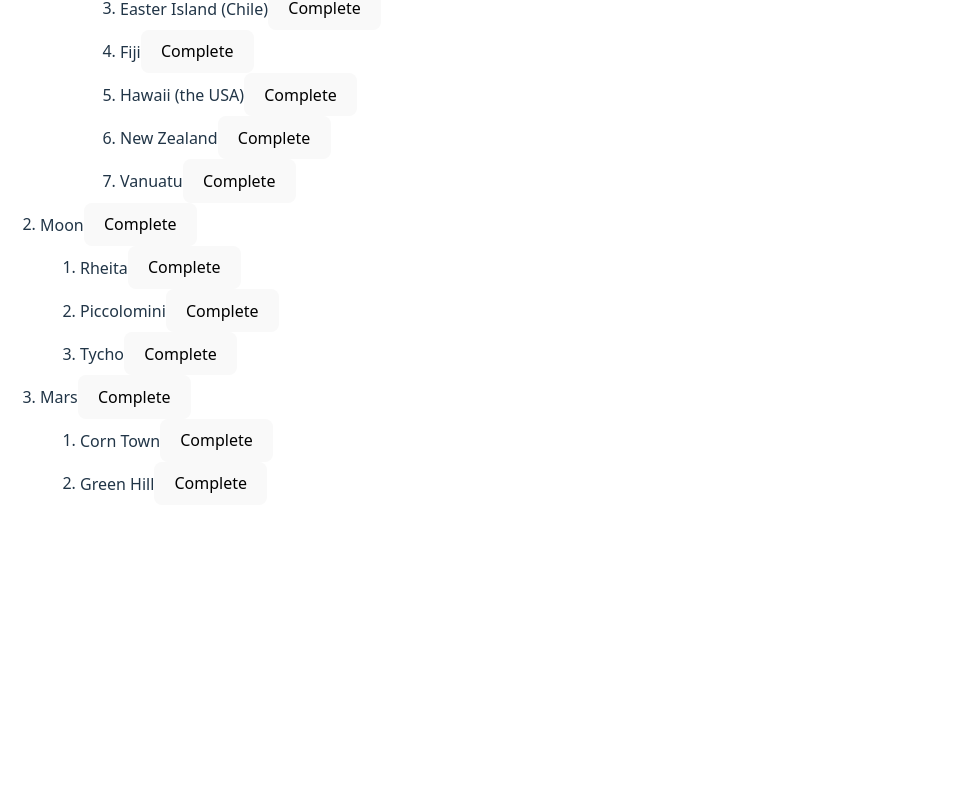
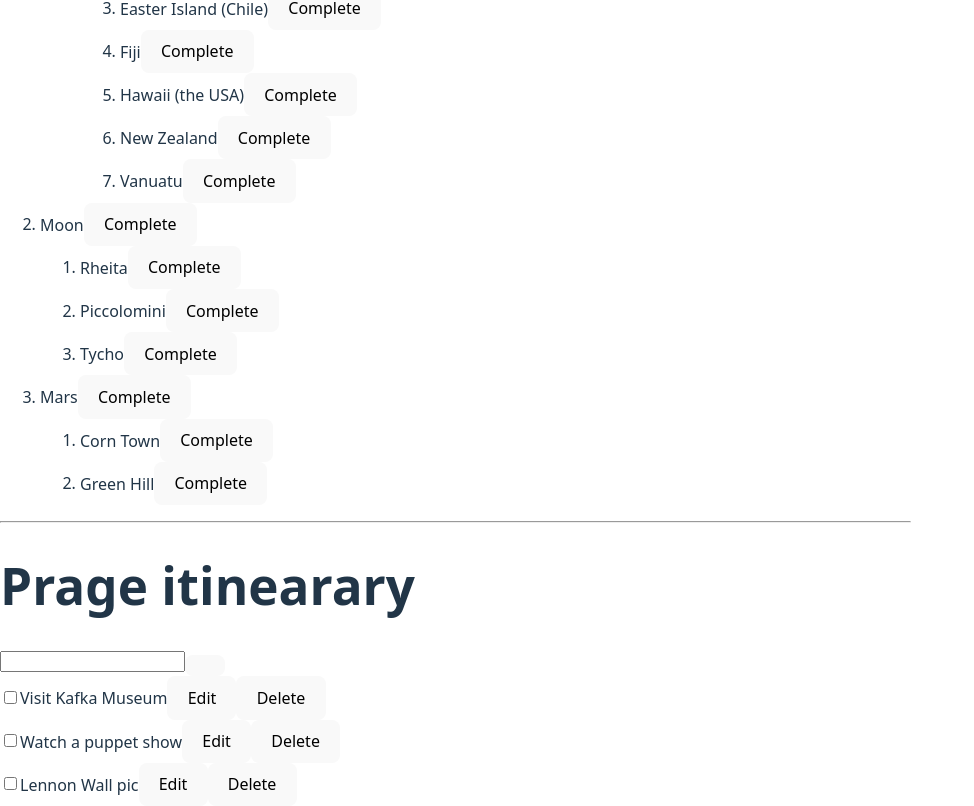
Before and after one commit to JosephHerreraDev/react-components-practice, a React (Vite) app: page / in a window 1280 px wide. Shown: the part 5147-5953 px from the top of the page, without its empty margins (0-974 px from the left). Before the commit the page ends 5668 px from the top, so only its background shows below. Built offline with nearby package versions, Linux system fonts and the light colour scheme.

Commit message:
Add Task management components with reducer for state handling

```diff
--- a/src/App.jsx
+++ b/src/App.jsx
@@ -9,6 +9,7 @@
 import ArtForm from "./components/ArtForm";
 import BucketList from "./components/BucketList";
 import { TravelPlan } from "./components/TravelPlan";
+import TaskApp from "./components/TaskApp";
 
 function App() {
   return (
@@ -39,6 +40,8 @@
       <BucketList />
       <hr />
       <TravelPlan />
+      <hr />
+      <TaskApp />
     </>
   );
 }
--- /dev/null
+++ b/src/components/AddTask.jsx
@@ -0,0 +1,8 @@
+export function AddTask({ onAddTask }) {
+  return (
+    <>
+      <input type="text" />
+      <button onClick={onAddTask} />
+    </>
+  );
+}
--- /dev/null
+++ b/src/components/TaskApp.jsx
@@ -0,0 +1,49 @@
+import { useReducer } from "react";
+import { AddTask } from "./AddTask.jsx";
+import { TaskList } from "./TaskList.jsx";
+import tasksReducer from "../utils/tasksReducer.js";
+
+export default function TaskApp() {
+  const [tasks, dispatch] = useReducer(tasksReducer, initialTasks);
+
+  function handleAddTask(text) {
+    dispatch({
+      type: "added",
+      id: nextId++,
+      text: text,
+    });
+  }
+
+  function handleChangeTask(task) {
+    dispatch({
+      type: "changed",
+      task: task,
+    });
+  }
+
+  function handleDeleteTask(taskId) {
+    dispatch({
+      type: "deleted",
+      id: taskId,
+    });
+  }
+
+  return (
+    <>
+      <h1>Prage itinearary</h1>
+      <AddTask onAddTask={handleAddTask} />
+      <TaskList
+        tasks={tasks}
+        onChangeTask={handleChangeTask}
+        onDeleteTask={handleDeleteTask}
+      />
+    </>
+  );
+}
+
+let nextId = 3;
+const initialTasks = [
+  { id: 0, text: "Visit Kafka Museum", done: true },
+  { id: 1, text: "Watch a puppet show", done: false },
+  { id: 2, text: "Lennon Wall pic", done: false },
+];
--- /dev/null
+++ b/src/components/TaskList.jsx
@@ -0,0 +1,14 @@
+export function TaskList({ tasks, onChangeTask, onDeleteTask }) {
+  return (
+    <>
+      {tasks.map((task) => (
+        <div key={task.id}>
+          <input type="checkbox" />
+          {task.text}
+          <button onClick={onChangeTask}>Edit</button>
+          <button onClick={onDeleteTask}>Delete</button>
+        </div>
+      ))}
+    </>
+  );
+}
--- /dev/null
+++ b/src/utils/tasksReducer.js
@@ -0,0 +1,29 @@
+export default function tasksReducer(tasks, action) {
+  switch (action.type) {
+    case "added": {
+      return [
+        ...tasks,
+        {
+          id: action.id,
+          text: action.text,
+          done: false,
+        },
+      ];
+    }
+    case "changed": {
+      return tasks.map((t) => {
+        if (t.id === action.task.id) {
+          return action.task;
+        } else {
+          return t;
+        }
+      });
+    }
+    case "deleted": {
+      return tasks.filter((t) => t.id !== action.id);
+    }
+    default: {
+      throw Error("Unknown action:" + action.type);
+    }
+  }
+}
```
